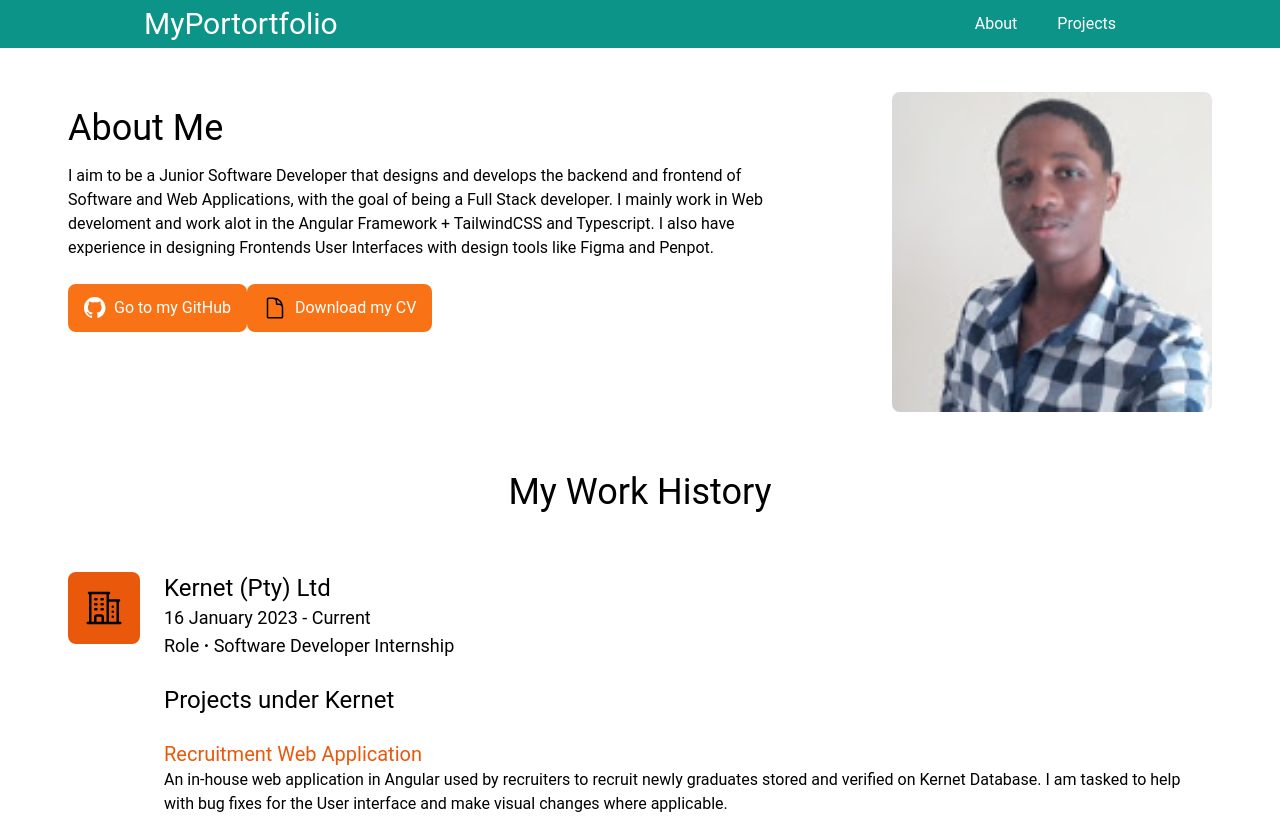
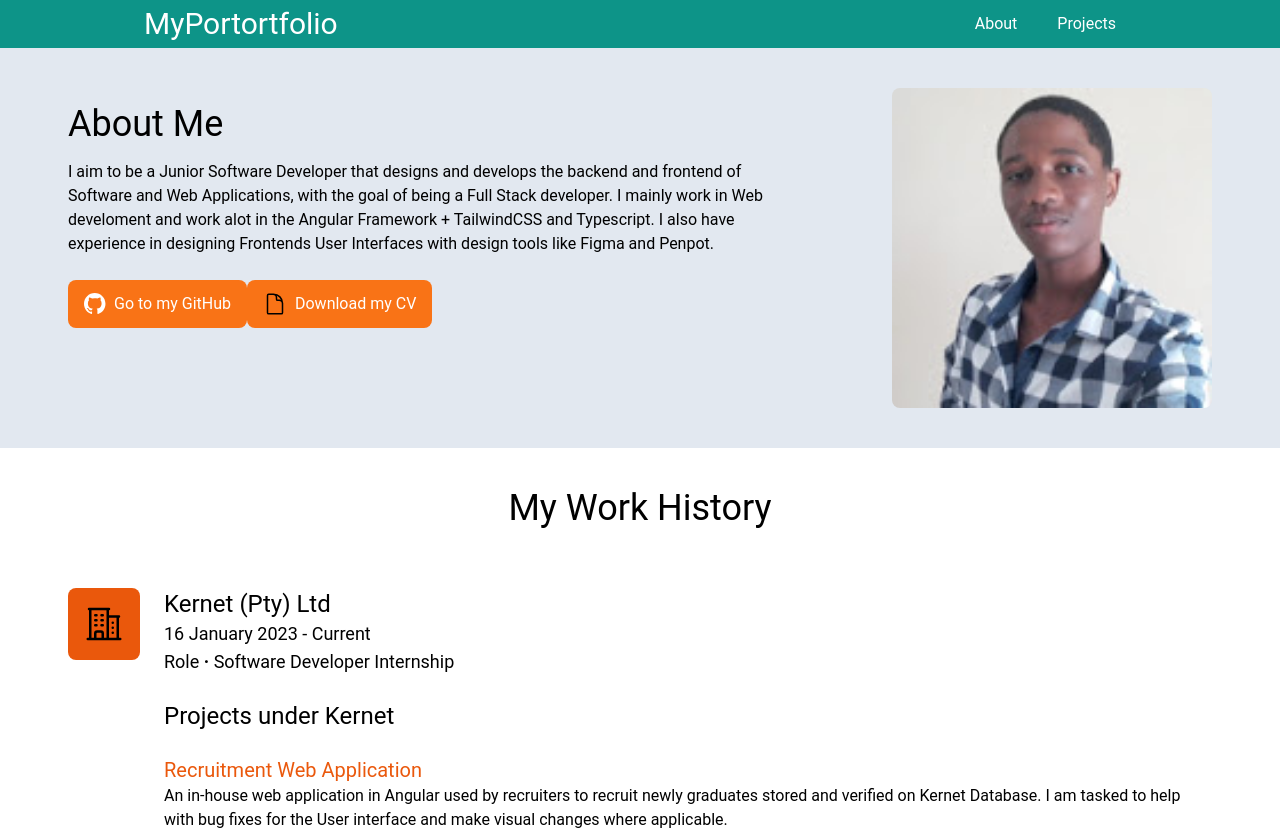
Before and after one commit to sonwabileIT/react-portfolio-website, a React (Vite) app: page / in a window 1280 px wide. Shown: the top 830 px of the page. Built offline with nearby package versions, Linux system fonts and the light colour scheme.

Commit message:
feat: adjust hero section

```diff
--- a/src/components/Hero.jsx
+++ b/src/components/Hero.jsx
@@ -2,7 +2,8 @@
     return(
         <>
         <section>
-            <div className="max-w-screen-xl mx-auto p-5 mt-6">
+            <div className="bg-slate-200">
+                <div className="max-w-screen-xl mx-auto px-5 py-10 ">
                     <div className="flex flex-col-reverse gap-5 md:gap-10  md:flex-row md:mx-12">
                         <div className="md:mr-12 ">
                             <h2 className="text-4xl mt-4 text-center md:text-left">About Me</h2>
@@ -35,6 +36,7 @@
                         </div>
                     </div>
                 </div>
+            </div>
         </section>
         </>
     )
```
Lines whose indentation alone changed are shown as unchanged.
